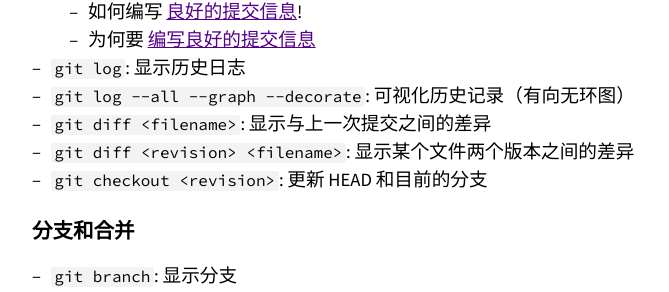
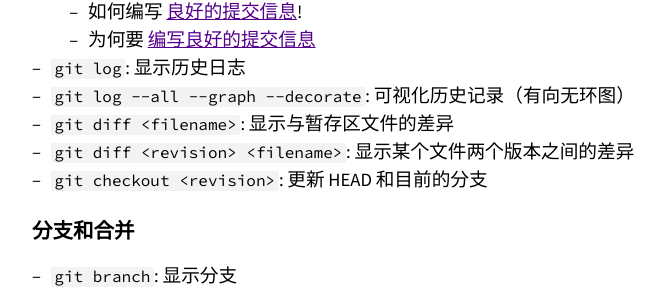
Before and after one commit to missing-semester-cn/missing-semester-cn.github.io, a Jekyll site: the page built from _2020/version-control.md, in a window 1280 px wide and 900 px high, scrolled down 6378 px. Shown: the part 147-439 px from the top of the window, without its empty margins (300-969 px from the left). Built offline with Jekyll 4.4.1, drawn with Linux system fonts in a browser that asks for light colours.

Commit message:
[upstream sync] 0c7efdb

```diff
--- a/_2020/version-control.md
+++ b/_2020/version-control.md
@@ -347,7 +347,7 @@ index 94bab17..f0013b2 100644
     - 为何要 [编写良好的提交信息](https://chris.beams.io/posts/git-commit/)
 - `git log`: 显示历史日志
 - `git log --all --graph --decorate`: 可视化历史记录（有向无环图）
-- `git diff <filename>`: 显示与上一次提交之间的差异
+- `git diff <filename>`: 显示与暂存区文件的差异
 - `git diff <revision> <filename>`: 显示某个文件两个版本之间的差异
 - `git checkout <revision>`: 更新 HEAD 和目前的分支
 
```
